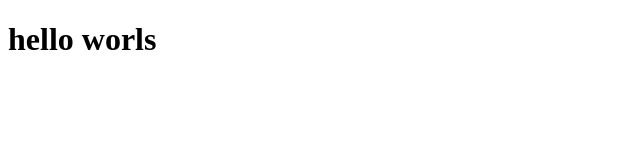
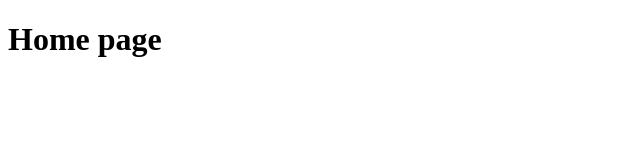
Before and after one commit to satyamrk18/WishBucket, a React (Vite) app: page / in a window 1280 px wide. Shown: the top 160 px of the page, without its empty margins (0-640 px from the left). Built offline with nearby package versions, Linux system fonts and the light colour scheme.

Commit message:
react routing added

```diff
--- a/package.json
+++ b/package.json
@@ -11,7 +11,8 @@
   },
   "dependencies": {
     "react": "^19.1.0",
-    "react-dom": "^19.1.0"
+    "react-dom": "^19.1.0",
+    "react-router-dom": "^7.7.0"
   },
   "devDependencies": {
     "@eslint/js": "^9.30.1",
--- a/src/App.jsx
+++ b/src/App.jsx
@@ -1,8 +1,17 @@
-
+import { BrowserRouter, Routes, Route } from "react-router-dom";
+import Home from "./pages/Home.jsx";
+import Product from "./pages/product.jsx";
+import AddProduct from "./pages/AddProduct";
 function App() {
   return (
     <div>
-      <h1>hello worls</h1>
+      <BrowserRouter>
+        <Routes>
+          <Route path="/" element={<Home />} />
+          <Route path="/product" element={<Product />} />
+          <Route path="/addproduct" element={<AddProduct />} />
+        </Routes>
+      </BrowserRouter>
     </div>
   );
 }
```
Also changed, not shown: 1 other file (tests, documents, lock files or other folders).
